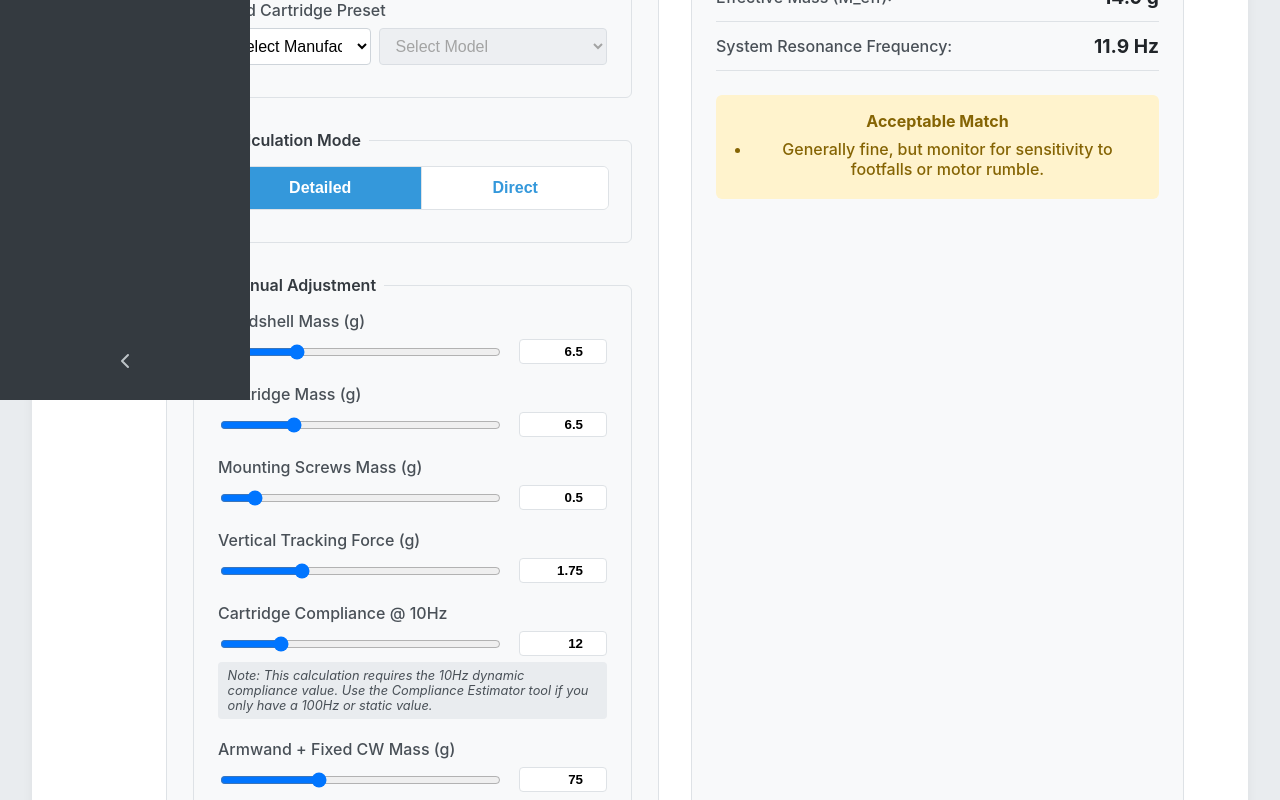
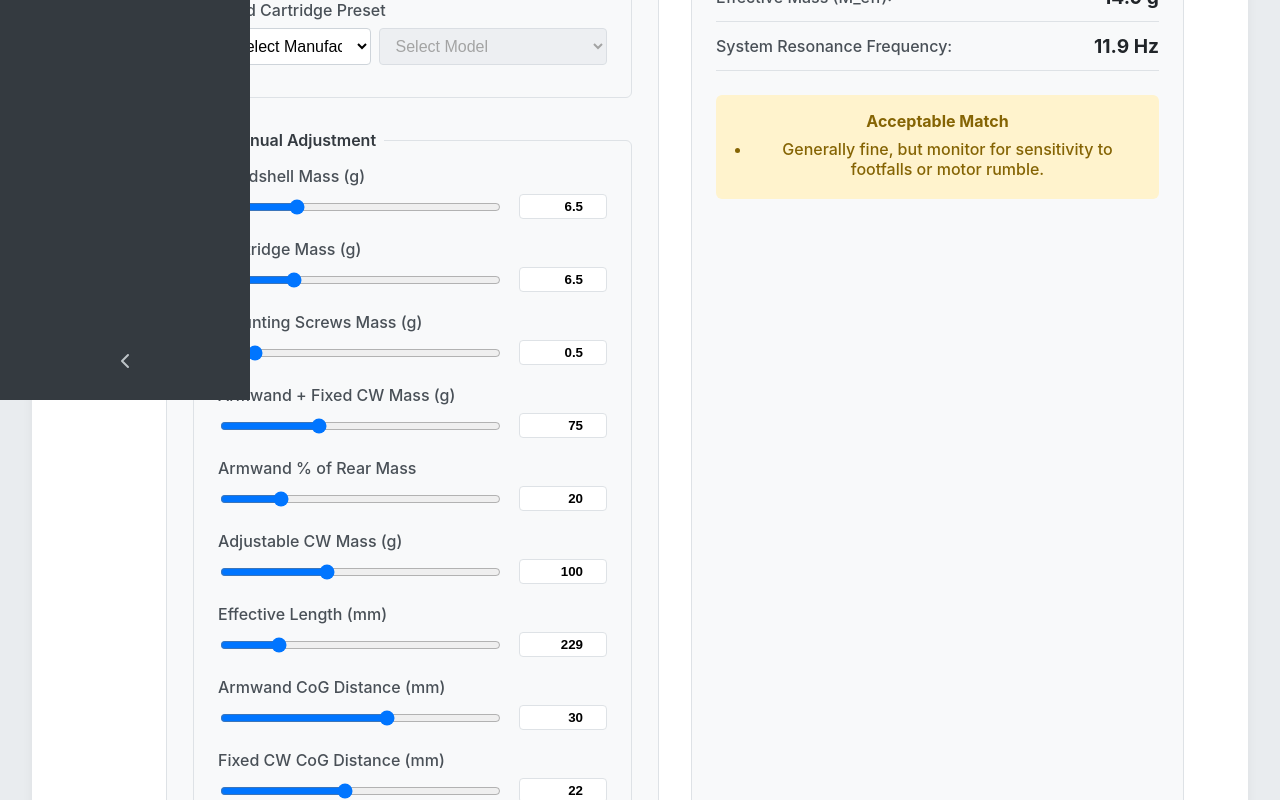
Before and after one commit to Engrove/Turntable, a Vue app: page /tonearm-calculator in a window 1280 px wide. Shown: the part 400-1200 px from the top of the page. Built offline with nearby package versions, Linux system fonts and the light colour scheme.

Commit message:
Update InputPanel.vue

```diff
--- a/src/components/InputPanel.vue
+++ b/src/components/InputPanel.vue
@@ -41,11 +41,9 @@ const parameterDefinitions = {
     L2:                { label: 'Armwand CoG Distance (mm)',           min: 0,   max: 50,   step: 0.5,  disabled: isTonearmSelected },
     L3_fixed_cw:       { label: 'Fixed CW CoG Distance (mm)',          min: 0,   max: 50,   step: 0.5,  disabled: isTonearmSelected },
     vtf:               { label: 'Vertical Tracking Force (g)',         min: 0.5, max: 5,    step: 0.05, disabled: isPickupSelected },
+    // ÄNDRING FÖR PUNKT 1a
     compliance:        { label: 'Cartridge Compliance @ 10Hz',        min: 5,   max: 40,   step: 0.5,  disabled: isPickupSelected },
-    directEffectiveMass: { label: 'Effective Mass (g)',                min: 3,   max: 40,   step: 0.1,  disabled: ref(false) },
 };
-
-const detailedParams = ['m_rear_assembly', 'm_tube_percentage', 'm4_adj_cw', 'L1', 'L2', 'L3_fixed_cw'];
 </script>
 
 <template>
@@ -85,54 +83,35 @@ const detailedParams = ['m_rear_assembly', 'm_tube_percentage', 'm4_adj_cw', 'L1
     </fieldset>
 
     <fieldset>
-      <legend>Calculation Mode</legend>
-        <!-- NYTT: Knappar för att byta läge -->
-        <div class="mode-switch">
-          <button :class="{ active: store.params.calculationMode === 'detailed' }" @click="store.setCalculationMode('detailed')">
-            Detailed
-          </button>
-          <button :class="{ active: store.params.calculationMode === 'direct' }" @click="store.setCalculationMode('direct')">
-            Direct
-          </button>
+      <legend>Manual Adjustment</legend>
+      <div v-for="(param, key) in parameterDefinitions" :key="key" class="input-group">
+        <label :for="key">{{ param.label }}</label>
+        <div class="input-control">
+          <input
+            type="range"
+            :id="key"
+            :min="param.min"
+            :max="param.max"
+            :step="param.step"
+            v-model.number="store.params[key]"
+            :disabled="param.disabled.value"
+          >
+          <input
+            type="number"
+            class="value-display"
+            :step="param.step"
+            v-model.number="store.params[key]"
+            :disabled="param.disabled.value"
+          >
         </div>
-    </fieldset>
-
-    <fieldset>
-        <legend>Manual Adjustment</legend>
-
-        <!-- Allmänna parametrar som visas i båda lägena -->
-        <div v-for="key in ['m_headshell', 'm_pickup', 'm_screws', 'vtf', 'compliance']" :key="key" class="input-group">
-            <label :for="key">{{ parameterDefinitions[key].label }}</label>
-            <div class="input-control">
-                <input type="range" :id="key" :min="parameterDefinitions[key].min" :max="parameterDefinitions[key].max" :step="parameterDefinitions[key].step" v-model.number="store.params[key]" :disabled="parameterDefinitions[key].disabled.value">
-                <input type="number" class="value-display" :step="parameterDefinitions[key].step" v-model.number="store.params[key]" :disabled="parameterDefinitions[key].disabled.value">
-            </div>
-            <small v-if="key === 'compliance'" class="help-text">Note: This calculation requires the 10Hz dynamic compliance value. Use the Compliance Estimator tool if you only have a 100Hz or static value.</small>
-            <small v-if="parameterDefinitions[key].disabled.value" class="disabled-note">This value is controlled by the selected preset.</small>
-        </div>
-
-        <!-- NYTT: Block för direktinmatning -->
-        <div v-if="store.params.calculationMode === 'direct'" class="direct-mode-inputs">
-             <div class="input-group">
-                <label :for="'directEffectiveMass'">{{ parameterDefinitions['directEffectiveMass'].label }}</label>
-                <div class="input-control">
-                    <input type="range" :id="'directEffectiveMass'" :min="parameterDefinitions['directEffectiveMass'].min" :max="parameterDefinitions['directEffectiveMass'].max" :step="parameterDefinitions['directEffectiveMass'].step" v-model.number="store.params.directEffectiveMass">
-                    <input type="number" class="value-display" :step="parameterDefinitions['directEffectiveMass'].step" v-model.number="store.params.directEffectiveMass">
-                </div>
-            </div>
-        </div>
-
-        <!-- NYTT: Block för detaljerade parametrar -->
-        <div v-if="store.params.calculationMode === 'detailed'" class="detailed-mode-inputs">
-            <div v-for="key in detailedParams" :key="key" class="input-group">
-                <label :for="key">{{ parameterDefinitions[key].label }}</label>
-                <div class="input-control">
-                    <input type="range" :id="key" :min="parameterDefinitions[key].min" :max="parameterDefinitions[key].max" :step="parameterDefinitions[key].step" v-model.number="store.params[key]" :disabled="parameterDefinitions[key].disabled.value">
-                    <input type="number" class="value-display" :step="parameterDefinitions[key].step" v-model.number="store.params[key]" :disabled="parameterDefinitions[key].disabled.value">
-                </div>
-                <small v-if="parameterDefinitions[key].disabled.value" class="disabled-note">This value is controlled by the selected preset.</small>
-            </div>
-        </div>
+        <!-- ÄNDRING FÖR PUNKT 1a -->
+        <small v-if="key === 'compliance'" class="help-text">
+          Note: This calculation requires the 10Hz dynamic compliance value. Use the Compliance Estimator tool if you only have a 100Hz or static value.
+        </small>
+         <small v-if="param.disabled.value" class="disabled-note">
+            This value is controlled by the selected preset.
+          </small>
+      </div>
     </fieldset>
   </div>
 </template>
@@ -140,36 +119,6 @@ const detailedParams = ['m_rear_assembly', 'm_tube_percentage', 'm4_adj_cw', 'L1
 <style scoped>
 fieldset { border: 1px solid var(--border-color); border-radius: 6px; padding: 1rem 1.5rem 0.5rem; margin-bottom: 2rem; }
 legend { font-weight: 600; color: var(--header-color); padding: 0 0.5rem; }
-
-/* NYTT: Styling för mode-switch */
-.mode-switch {
-  display: flex;
-  width: 100%;
-  margin-bottom: 1.5rem;
-  border-radius: 6px;
-  overflow: hidden;
-  border: 1px solid var(--border-color);
-}
-.mode-switch button {
-  flex-grow: 1;
-  padding: 0.75rem 0.5rem;
-  font-size: 1rem;
-  font-weight: 600;
-  background-color: #fff;
-  border: none;
-  cursor: pointer;
-  transition: all 0.2s ease;
-  color: var(--accent-color);
-}
-.mode-switch button:not(:last-child) {
-  border-right: 1px solid var(--border-color);
-}
-.mode-switch button.active {
-  background-color: var(--accent-color);
-  color: white;
-  z-index: 2;
-}
-
 .preset-group { margin-bottom: 1.5rem; }
 .preset-group label { display: block; font-weight: 500; color: var(--label-color); margin-bottom: 0.5rem; }
 .preset-selectors { display: flex; gap: 0.5rem; align-items: center; }
@@ -183,7 +132,17 @@ legend { font-weight: 600; color: var(--header-color); padding: 0 0.5rem; }
 .value-select { width: 100%; padding: 0.5rem 0.75rem; font-size: 1rem; background-color: #fff; border: 1px solid #ced4da; border-radius: 4px; box-sizing: border-box; transition: border-color 0.15s ease-in-out, box-shadow 0.15s ease-in-out; cursor: pointer;}
 .value-select:disabled { background-color: #e9ecef; cursor: not-allowed; }
 .disabled-note { font-size: 0.8rem; font-style: italic; color: var(--label-color); display: block; margin-top: 0.25rem; }
-.help-text { font-size: 0.8rem; font-style: italic; color: var(--label-color); display: block; margin-top: 0.35rem; background-color: #e9ecef; padding: 0.4rem 0.6rem; border-radius: 4px; }
+/* ÄNDRING FÖR PUNKT 1a */
+.help-text {
+  font-size: 0.8rem;
+  font-style: italic;
+  color: var(--label-color);
+  display: block;
+  margin-top: 0.35rem;
+  background-color: #e9ecef;
+  padding: 0.4rem 0.6rem;
+  border-radius: 4px;
+}
 input[type="range"]:disabled { background-color: #e9ecef; cursor: not-allowed; }
 input[type="number"]:disabled { background-color: #e9ecef; }
 </style>
```
